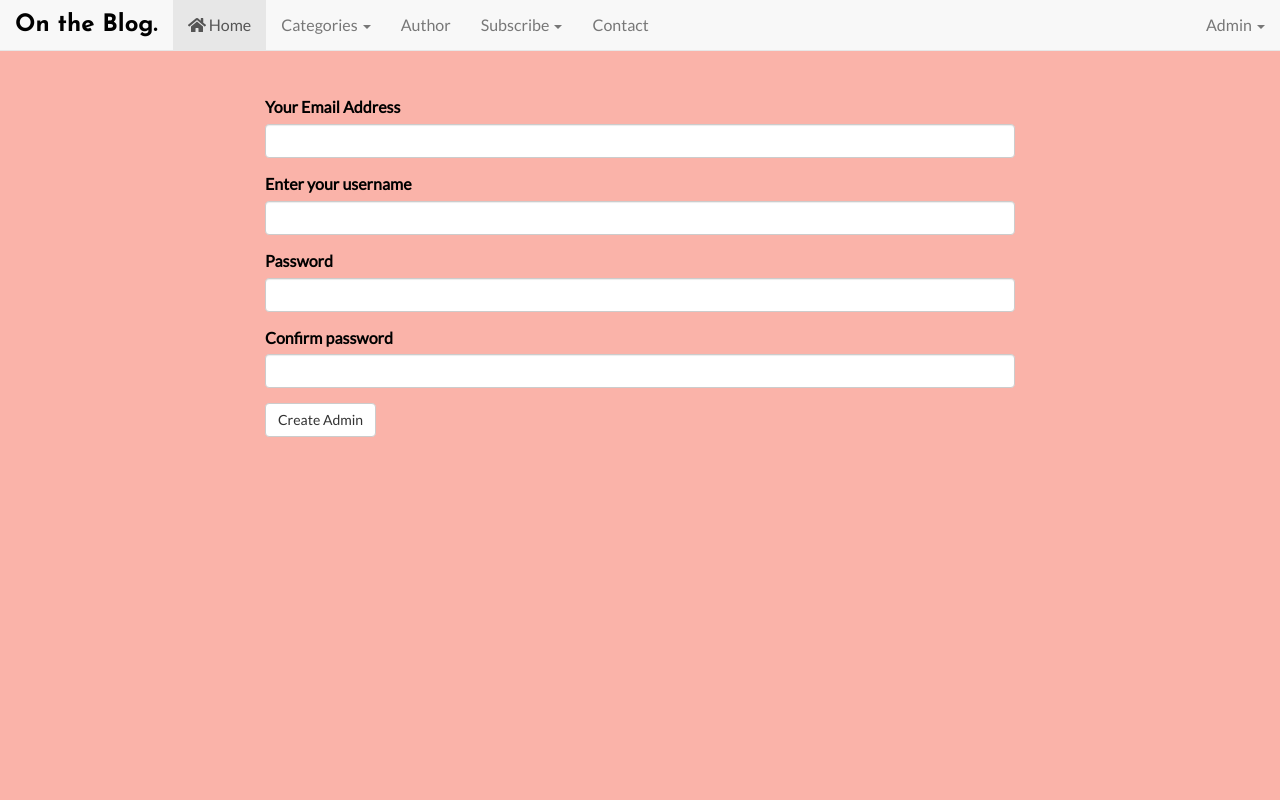
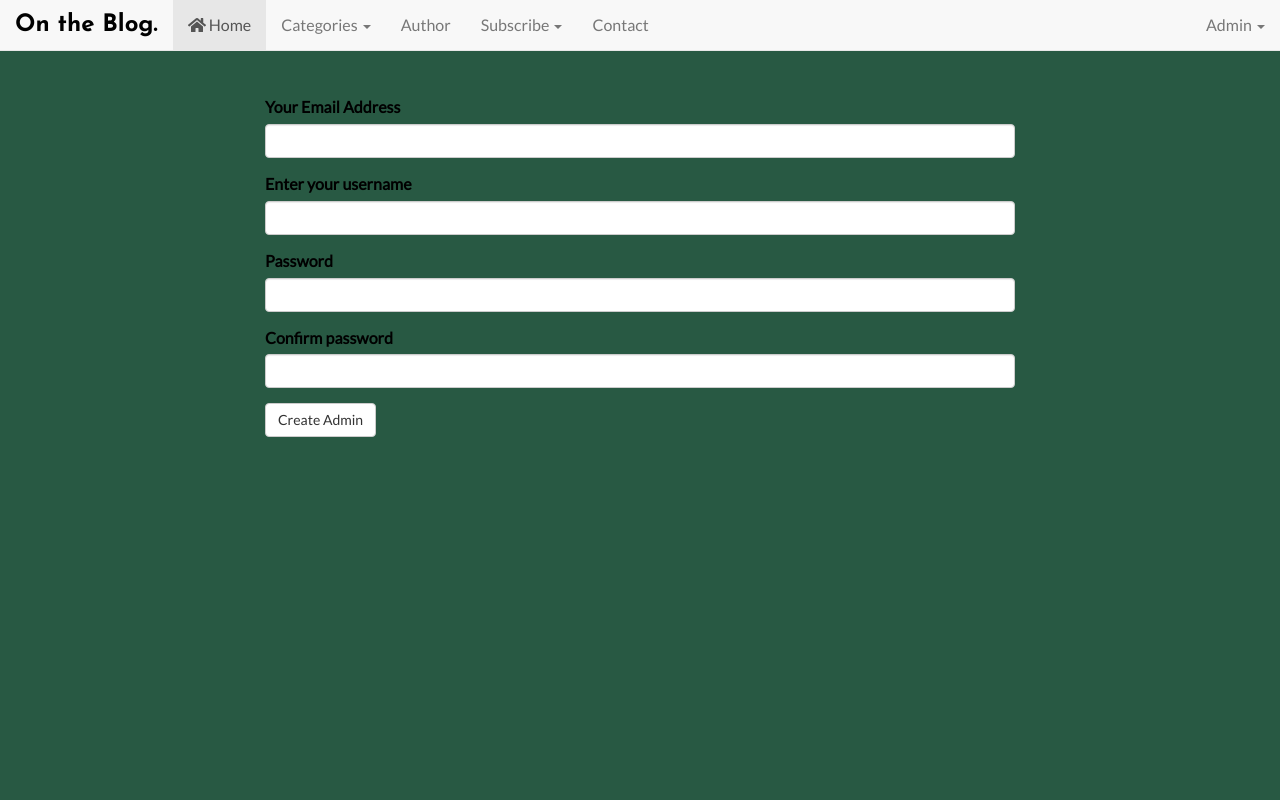
Before and after one commit to RYAN2540/On-the-Blog, a Flask app: page /authenticate/register in a window 1280 px wide. Run offline with Flask 2, Linux system fonts and the light colour scheme; data that the repository does not hold is empty; some libraries are stand-ins or nearby versions.

Commit message:
style the the html body

```diff
--- a/app/static/css/styles.css
+++ b/app/static/css/styles.css
@@ -9,7 +9,7 @@ html, body{
     width: 100%;
     font-family: 'Lato', sans-serif;
     font-size: medium;
-    background-color: #FAB3A9;
+    background-color: #285943;
 }
 
 .navbar-brand{
```
